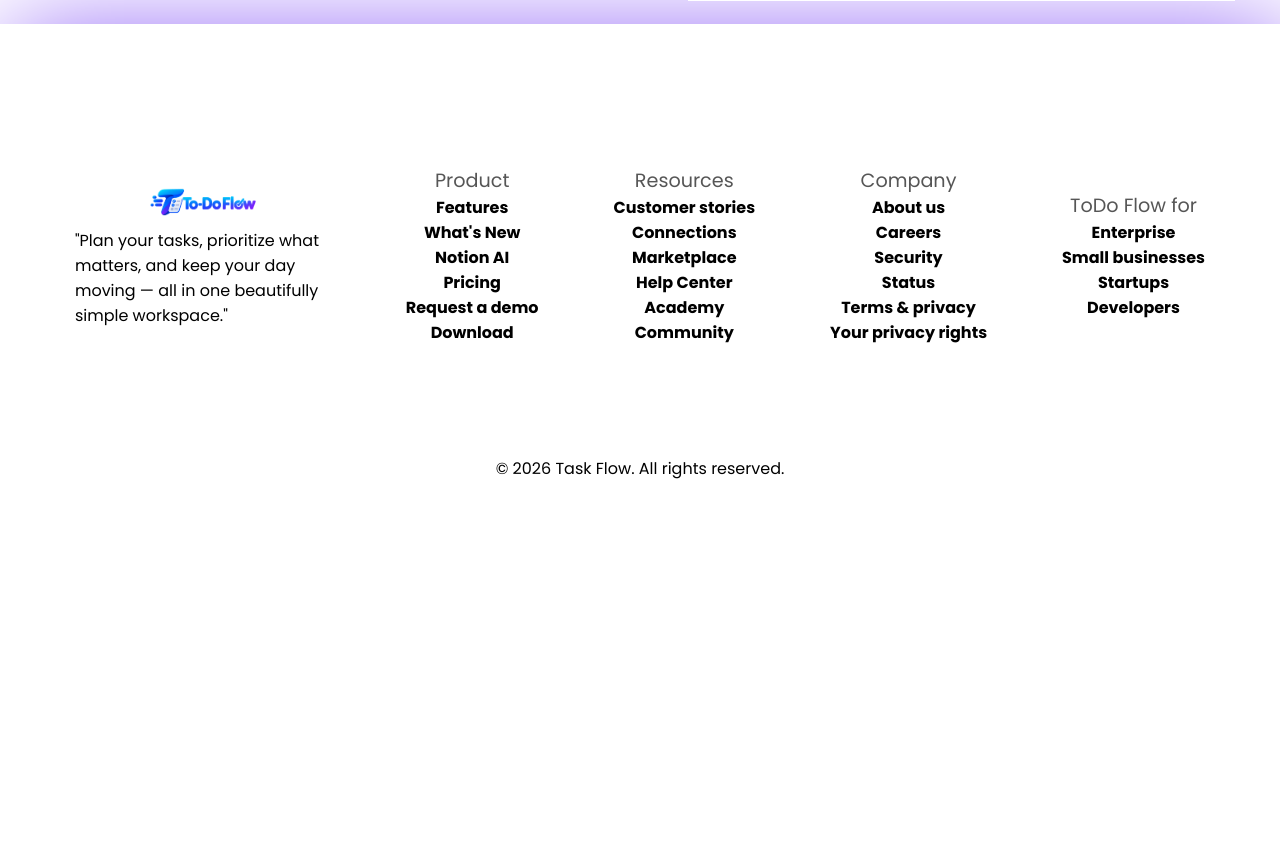
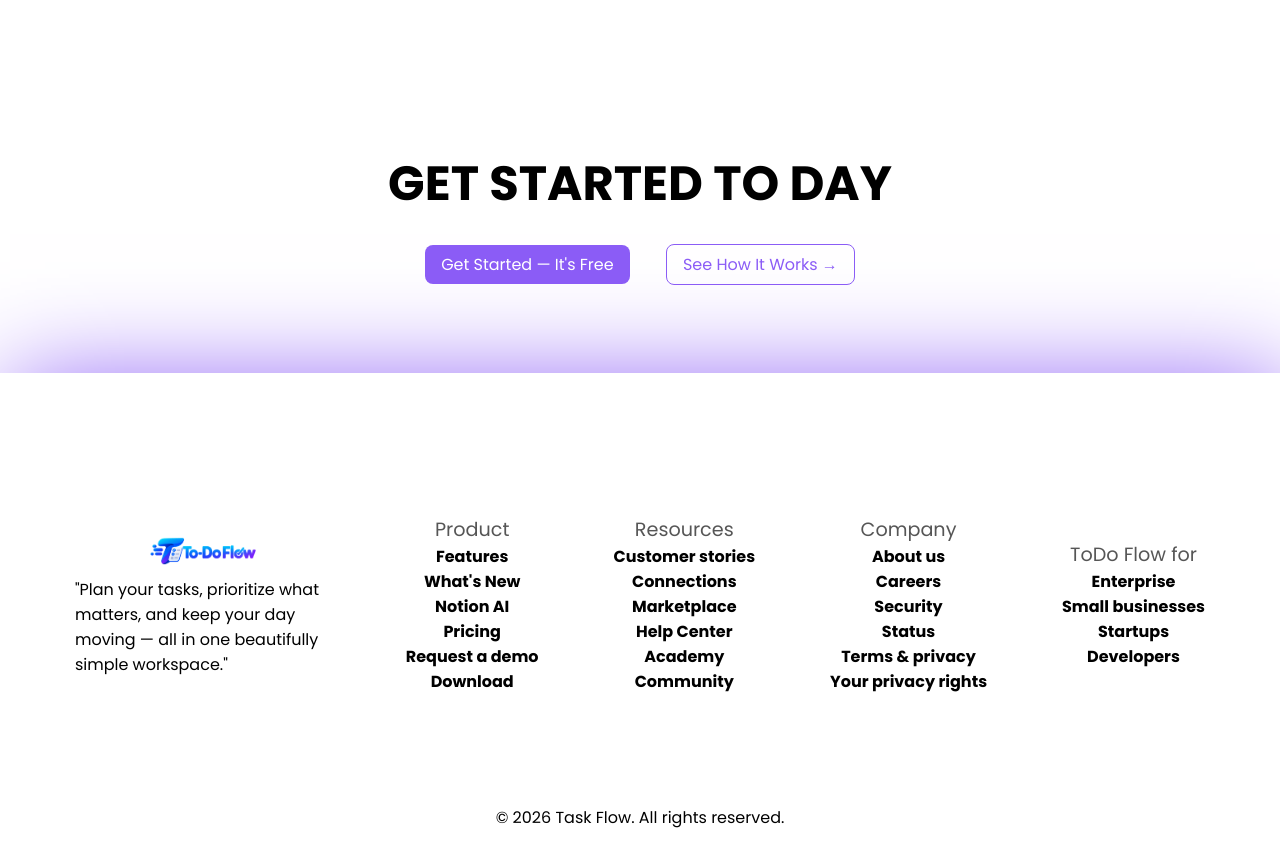
Before and after one commit to abdul-basith-kp/TodoFlow, a Flask app: page / in a window 1280 px wide; the page is wider, and only the part inside the window is pictured. Shown: the part 2483-3345 px from the top of that part. Before the commit the page ends 2962 px from the top of that part, so only its background shows below. Run offline with Flask 3, Linux system fonts and the light colour scheme; parts of the project's set-up code (start-up, migrations or seed data) failed here and were passed over.

Commit message:
create a cta section

```diff
--- a/static/styles/base.css
+++ b/static/styles/base.css
@@ -38,3 +38,6 @@ body{
 .w-100{
     width: 100%;
 }
+.tc{
+    text-align: center;
+}
--- a/static/styles/index.css
+++ b/static/styles/index.css
@@ -81,11 +81,12 @@
 }
 .feature-box{
     flex: 1;
-    border: solid 2px #8B5CF6;
+    /* border: solid 2px #0d0d0d; */
     background-color: white;
     padding: 2rem 1rem;
     border-radius: 1rem;
     height: 8rem;
+    box-shadow: #000000 1px 1px 10px;
 }
 .feature-box img{
     width: 6rem;
@@ -106,6 +107,15 @@
 .main-feature-box{
     margin: 1rem;
     width: 50%;
+}
+.cta-section{
+    background-color: rgb(255, 255, 255);
+    margin: 4rem 0;
+    padding: 2rem 0;
+}
+.cta-heading{
+    font-size: 3rem;
+    margin: 2rem;
 }
 footer{
     background-color: white;
--- a/templates/index.html
+++ b/templates/index.html
@@ -90,6 +90,16 @@
         </div>
     </div>
 
+    <div class="cta-section fc c">
+        <h2 class="cta-heading tc">
+            GET STARTED TO DAY
+        </h2>
+        <div>
+            <a class="hero-get-started-btn" href="">Get Started — It's Free</a>
+            <a class="hero-how-it-works-btn" href="">See How It Works →</a>
+        </div>
+    </div>
+
     <footer >
         <div class="footer-container fr se">
 
@@ -136,6 +146,7 @@
             </div>
         </div>
         <p class="copy-right-text">© 2026 Task Flow. All rights reserved.</p>
+
     </footer>
 
 
```
